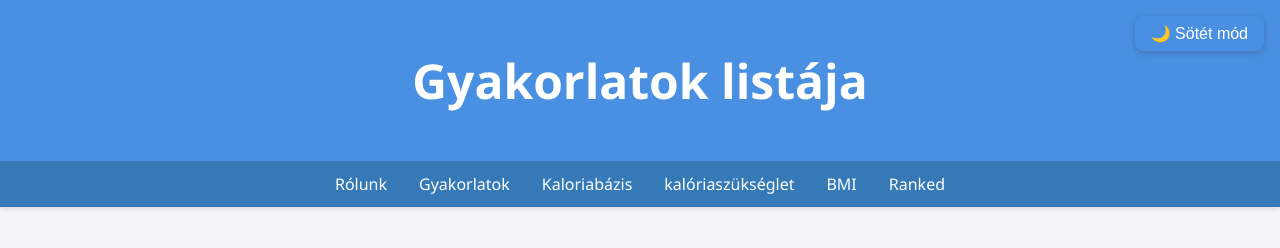
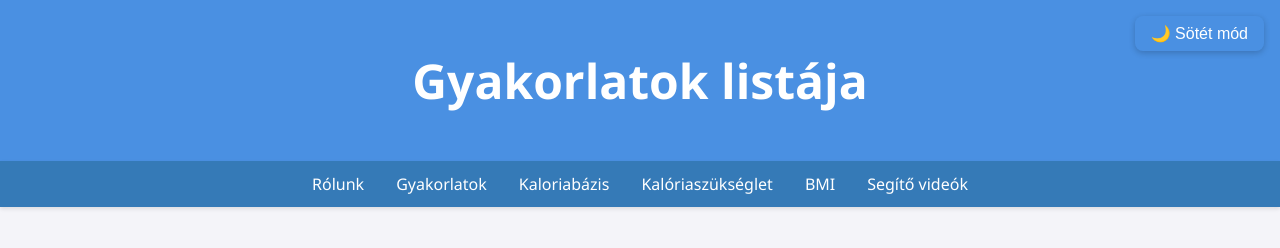
Before and after one commit to vatapiXD/gyakorlatok-gym, a plain HTML site: page gyakorlatok-gym/frontend/gyak.html in a window 1280 px wide. Drawn offline with Linux system fonts and the light colour scheme; no server answers.

Commit message:
Nincs többé ranked :c

```diff
--- a/gyakorlatok-gym/frontend/gyak.html
+++ b/gyakorlatok-gym/frontend/gyak.html
@@ -17,9 +17,9 @@
         <a href="index.html">Rólunk</a>
         <a href="gyak.html">Gyakorlatok</a>
         <a href="kaja.html">Kaloriabázis</a>
-        <a href="cal.html">kalóriaszükséglet</a>
+        <a href="cal.html">Kalóriaszükséglet</a>
         <a href="bmi.html">BMI</a>
-        <a href="ranked.html">Ranked</a>
+        <a href="videok.html">Segítő videók</a>
 
     </nav>
     <div id="app1"></div>
```
Also changed, not shown: gyakorlatok-gym/frontend/bmi.html (+1 -1 lines), gyakorlatok-gym/frontend/cal.html (+1 -1 lines), gyakorlatok-gym/frontend/index.html (+1 -1 lines), gyakorlatok-gym/frontend/kaja.html (+2 -2 lines), gyakorlatok-gym/frontend/videok.html (renamed from gyakorlatok-gym/frontend/ranked.html, +1 -1 lines).
